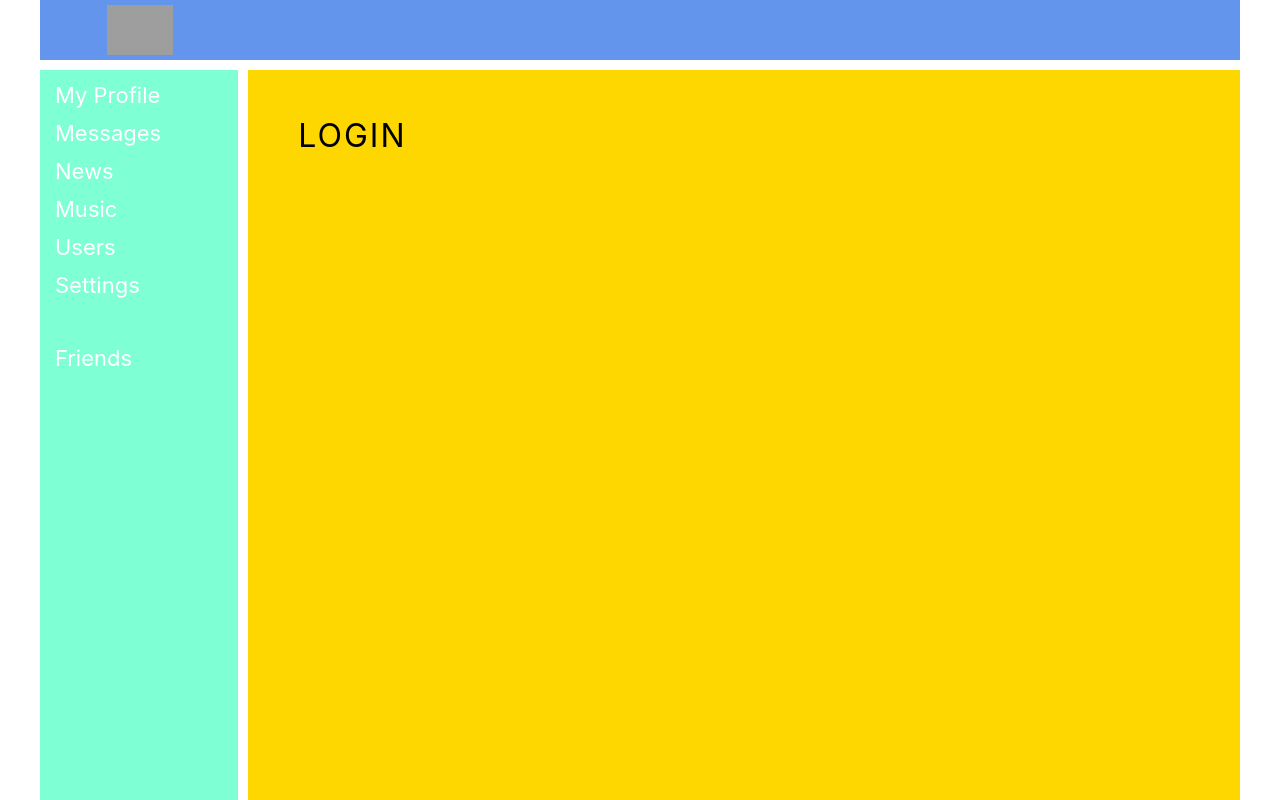
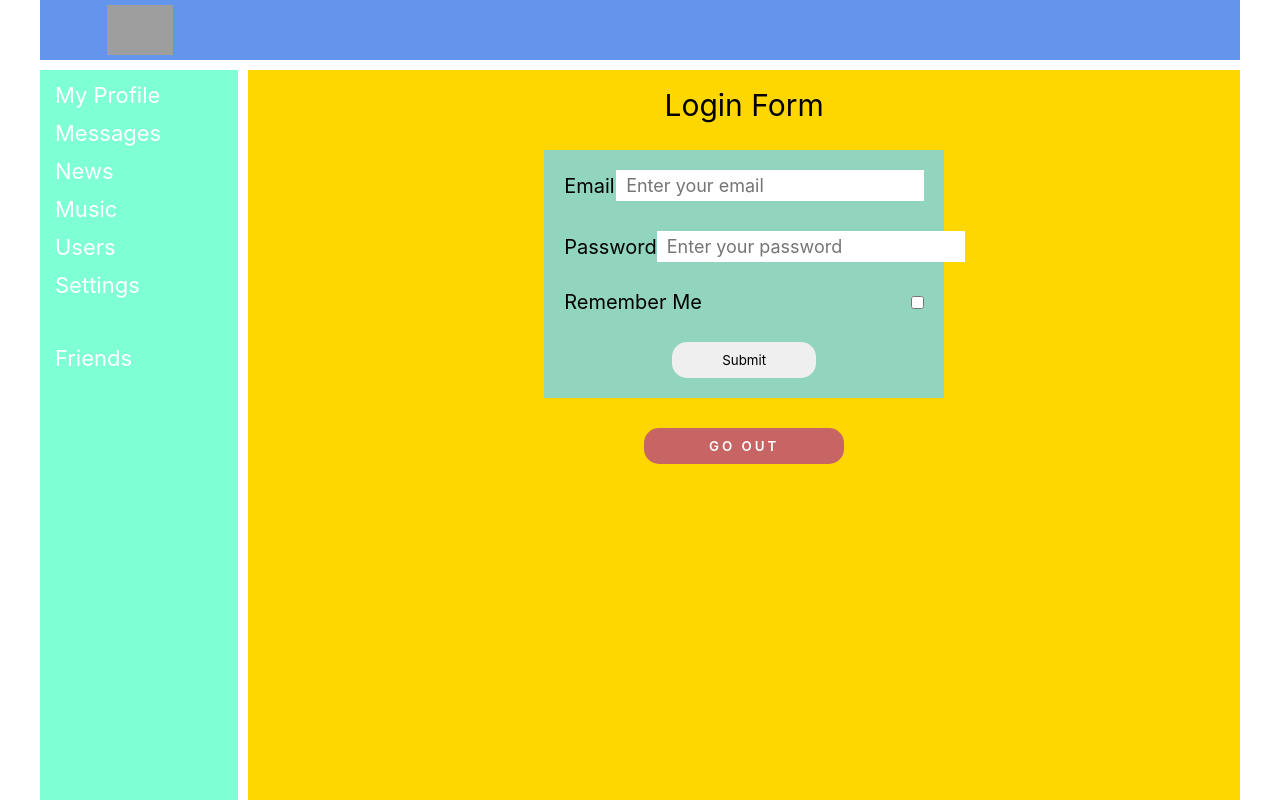
Before and after one commit to Dimmasay/my-first-app, a React (Create React App) app: page /login in a window 1280 px wide. Built offline with nearby package versions, Linux system fonts and the light colour scheme; no server answers; grey boxes are pictures that could not be loaded.

Commit message:
api login/logout ,formik

```diff
--- a/package.json
+++ b/package.json
@@ -7,6 +7,7 @@
     "@testing-library/react": "^13.4.0",
     "@testing-library/user-event": "^13.5.0",
     "axios": "^1.3.3",
+    "formik": "^2.2.9",
     "react": "^18.2.0",
     "react-dom": "^18.2.0",
     "react-redux": "^8.0.5",
--- a/src/App.js
+++ b/src/App.js
@@ -8,8 +8,8 @@ import UsersContainer from "./components/Users/UsersContainer";
 import ProfileContainer from "./components/Profile/ProfileContainer";
 import HeaderContainer from "./components/Header/HeaderContainer";
 import FriendsContainer from "./components/Friends/FriendsContainer";
-import Login from "./components/Login/Login";
 import NavBarContainer from "./components/NavBar/NavBarContainer";
+import LoginContainer from "./components/Login/LoginContainer";
 
 
 const App = (props) => {
@@ -24,7 +24,7 @@ const App = (props) => {
                         <Route path='/dialogs/*'
                                element={<Dialogs stateDialogs={props.store.getState().dialogsPage}/>}/>
                         <Route path='/news' element={<News/>}/>
-                        <Route path='/login' element={<Login/>}/>
+                        <Route path='/login' element={<LoginContainer/>}/>
                         <Route path='/music' element={<Music/>}/>
                         <Route path='/settings' element={<Settings/>}/>
                         <Route path='/friends' element={<FriendsContainer/>}/>
--- a/src/api/api.js
+++ b/src/api/api.js
@@ -52,11 +52,27 @@ export const profileAPI = {
     },
 
 }
-export const getAuthMe = () => {
-    return instance.get(`auth/me`)
-        .then((response) => {
+export const authMeAPI = {
 
-            return response.data
+    getAuthMe: () => {
+        return instance.get(`auth/me`)
+            .then((response) => {
+                return response.data
 
-        })
+            })
+    },
+    postAuthLogin: (object) => {
+
+        return instance.post(`auth/login`, {...object})
+            .then((response) => {
+                return response.data
+            })
+    },
+    deleteAuthLogin: (object) => {
+
+        return instance.delete(`auth/login`)
+            .then((response) => {
+                return response.data
+            })
+    }
 }
--- a/src/components/Login/Login.jsx
+++ /dev/null
@@ -1,8 +0,0 @@
-import style from './Login.module.css'
-const Login = () => {
-    return (
-        <div className={style.container}>Login</div>
-    )
-}
-
-export default Login
--- a/src/components/Login/Login.module.css
+++ b/src/components/Login/Login.module.css
@@ -1,6 +1,61 @@
-.container{
-   padding: 50px;
-   font-size: 32px;
+.title{
+   font-size: 30px;
+   text-align: center;
+   padding-top: 20px;
+   margin-bottom: 30px;
+}
+.wrapper {
+}
+.containerForm{
+   background-color: #91d5bf;
+   margin: 0 auto;
+   max-width: 400px;
+   padding: 20px;
+   margin-bottom: 30px;
+}
+
+.input{
+   margin-bottom: 30px;
+   display: flex;
+   align-items: center;
+   justify-content: space-between;
+   font-size: 20px;
+}
+.input input{
+   font-size: 18px;
+   padding: 5px 10px;
+
+}
+.emailBlock{
+
+}
+.passwordBlock{
+
+}
+.rememberBlock{
+
+}
+.buttonBlock{
+display: flex;
+   align-items: center;
+   justify-content: center;
+}
+.buttonBlock button{
+   border-radius: 15px;
+   padding: 10px 50px;
+}
+.buttonOut {
+   display: flex;
+   align-items: center;
+   justify-content: center;
+}
+.buttonOut button{
+   color: white;
    text-transform: uppercase;
-   letter-spacing: 2px;
+   font-weight: 600;
+   letter-spacing: 3px;
+   background-color: #c76565;
+   width: 200px;
+   border-radius: 15px;
+   padding: 10px 50px;
 }
--- /dev/null
+++ b/src/components/Login/LoginContainer.jsx
@@ -0,0 +1,27 @@
+import style from './Login.module.css'
+
+import {connect} from "react-redux";
+import React from "react";
+import LoginForm from "./LoginForm";
+import {authLoginTC, authOutLoginTC, goOutAC} from "../../redux/reducerAuth";
+
+class LoginWrapper extends React.Component {
+    render() {
+        return (
+            <div>
+                <h2 className={style.title}>Login Form</h2>
+                <LoginForm {...this.props}/>
+            </div>
+        )
+    }
+
+}
+
+const mapStateToProps = (state) => {
+    return {
+
+    }
+}
+
+const LoginContainer = connect(mapStateToProps, {authLoginTC,authOutLoginTC})(LoginWrapper)
+export default LoginContainer
--- /dev/null
+++ b/src/components/Login/LoginForm.jsx
@@ -0,0 +1,60 @@
+import style from './Login.module.css'
+import React from "react";
+import {Formik, Field, Form} from 'formik';
+
+
+const LoginForm = (props) => {
+
+    let state = {
+        email: '',
+        password: '',
+        rememberMe: '',
+    }
+
+    const submit = (state) => {
+        let jsonState = JSON.stringify(state)
+        props.authLoginTC(state)
+
+    }
+    const goOut = () => {
+        props.authOutLoginTC()
+    }
+
+    return (
+        <div className={style.wrapper}>
+            <Formik
+                initialValues={state}
+
+                onSubmit={submit}
+            >
+                <Form className={style.containerForm}>
+                    <div className={`${style.emailBlock} ${style.input}`}>
+                        <label htmlFor="emailInput">Email</label>
+                        <Field id="emailInput" name="email" placeholder="Enter your email"/>
+                    </div>
+                    <div className={`${style.passwordBlock} ${style.input}`}>
+                        <label htmlFor="passwordInput">Password</label>
+                        <Field id="passwordInput" name="password" placeholder="Enter your password"/>
+                    </div>
+                    <div className={`${style.rememberBlock} ${style.input}`}>
+                        <label htmlFor="rememberMe">Remember Me</label>
+                        <Field id="rememberMe" name="rememberMe" type="checkbox"
+                        />
+                    </div>
+                    <div className={style.buttonBlock}>
+                        <button type="submit">Submit</button>
+                    </div>
+                </Form>
+            </Formik>
+            <div className={style.buttonOut}>
+                <button onClick={goOut}>Go Out</button>
+            </div>
+
+        </div>
+    )
+
+
+}
+
+
+export default LoginForm
--- a/src/redux/reducerAuth.js
+++ b/src/redux/reducerAuth.js
@@ -1,8 +1,10 @@
 //Action Type
-import {getAuthMe} from "../api/api";
+import {authMeAPI} from "../api/api";
 
 const SET_AUTH_USER_DATA = 'SET_AUTH_USER_DATA'
 const NOT_AUTH = 'NOT_AUTH'
+const GO_OUT = 'GO_OUT'
+
 
 
 let initialState = {
@@ -27,6 +29,15 @@ let reducerAuth = (state = initialState, action) => {
                 isAuth: false,
             }
         }
+        case GO_OUT: {
+            return {
+                ...state,
+                id: null,
+                login: null,
+                email: null,
+            }
+        }
+
 
         default:
             return state
@@ -39,14 +50,14 @@ export const setAuthUserDataAC = (id, login, email) => {
     return {type: SET_AUTH_USER_DATA, data: {id, login, email}}
 }
 export const setNotAuthAC = () => ({type: NOT_AUTH})
-
+export const goOutAC = () => ({type: GO_OUT})
 
 
 
 //Thunk Create
 export const getAuthMeTC = () => {
     return (dispatch) => {
-        getAuthMe()
+        authMeAPI.getAuthMe()
             .then((data) => {
                 if (data.resultCode === 0) {
                     let {id, login, email} = data.data
@@ -57,4 +68,23 @@ export const getAuthMeTC = () => {
             })
     }
 }
+export const authLoginTC = (object) => {
+    return (dispatch) => {
+        authMeAPI.postAuthLogin(object)
+            .then((data) => {
+                dispatch(getAuthMeTC())
+            })
+    }
+}
+export const authOutLoginTC = (object) => {
+    return (dispatch) => {
+
+        authMeAPI.deleteAuthLogin(object)
+            .then((data) => {
+                dispatch(goOutAC())
+                console.log(data)
+
+            })
+    }
+}
 export default reducerAuth
```
Also changed, not shown: 1 other file (tests, documents, lock files or other folders).
